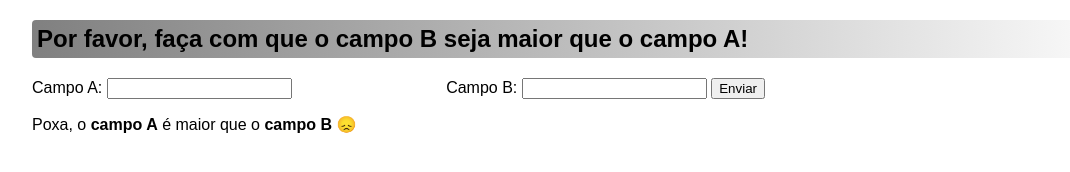
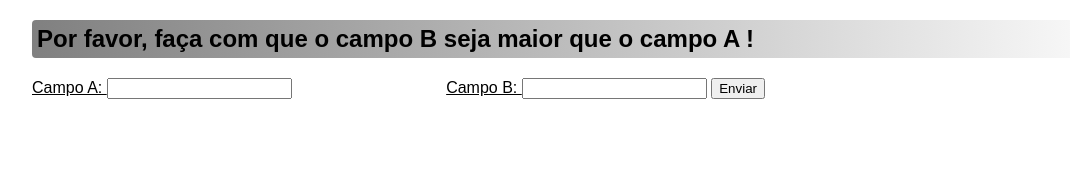
Before and after one commit to MatheusMartinsN1/exercicio_html_js, a plain HTML site: page index.html in a window 1280 px wide. Both pictures are taken after a click on the button "Enviar". Shown: the whole page, without its empty margins (126-1196 px from the left). Drawn offline with Linux system fonts and the light colour scheme.

Commit message:
Exercício de integração do JS ao HTML

```diff
--- a/main.js
+++ b/main.js
@@ -4,8 +4,11 @@
 
 function enviar() {
     if(num1.value < num2.value) {
-        res.innerHTML = '<p>Muito bem! O <strong>campo B</strong> é maior que o <strong>campo A</strong> &#x1F601</p>'
+        res.innerHTML = '<p>Muito bem! O <strong>campo B</strong> é maior que o <strong>campo A</strong>. &#x1F601</p>'
     }else {
-        res.innerHTML = '<p>Poxa, o <strong>campo A</strong> é maior que o <strong>campo B</strong> &#x1F61E</p>'
+        res.innerHTML = '<p>Poxa, o <strong>campo A</strong> é maior que o <strong>campo B</strong>. &#x1F61E </p>'
+    }    if(num1.value == num2.value) {
+        window.alert('Por favor, adicione outros valores aos campos pois ambos tem o mesmo valor!')
+        res.innerHTML = ''
     }
 }
--- a/style.css
+++ b/style.css
@@ -11,8 +11,10 @@
 
 label {
     margin-left: 150px;
+    text-decoration: underline;
 }
 
 p {
     margin-left: 150px;
+
 }
```
Also changed, not shown: index.html (+1 -1 lines).
